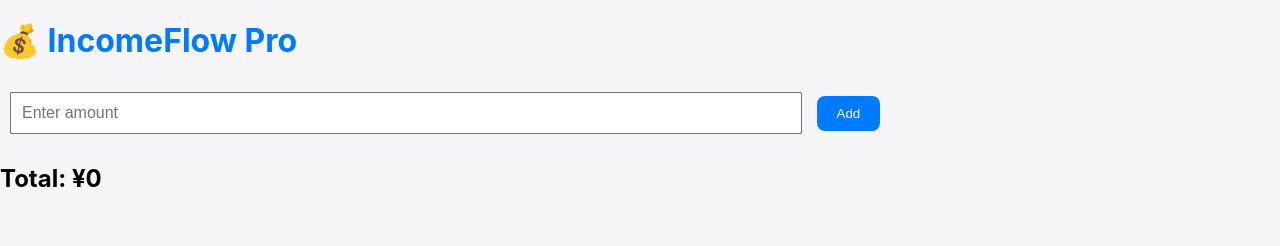
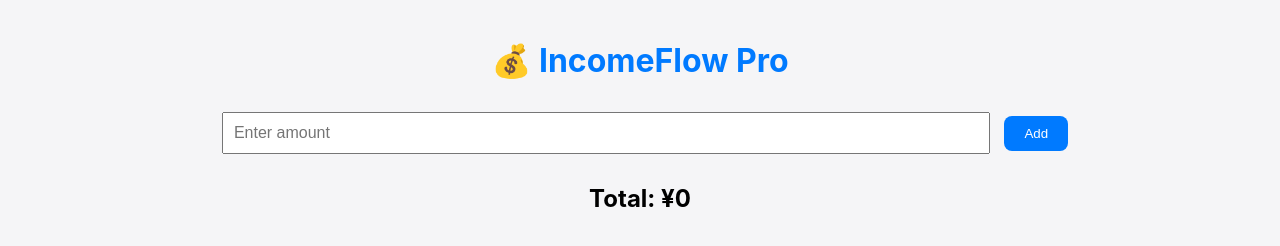
Before and after one commit to ealpee36-sys/-income-flow-pro, a plain HTML site: page index.html in a window 1280 px wide. Drawn offline with Linux system fonts and the light colour scheme.

Commit message:
Update styles.css

```diff
--- a/styles.css
+++ b/styles.css
@@ -4,7 +4,7 @@ body {
   margin: 0;
 }
 
-.container {
+.app-container {
   padding: 20px;
   text-align: center;
 }
```
